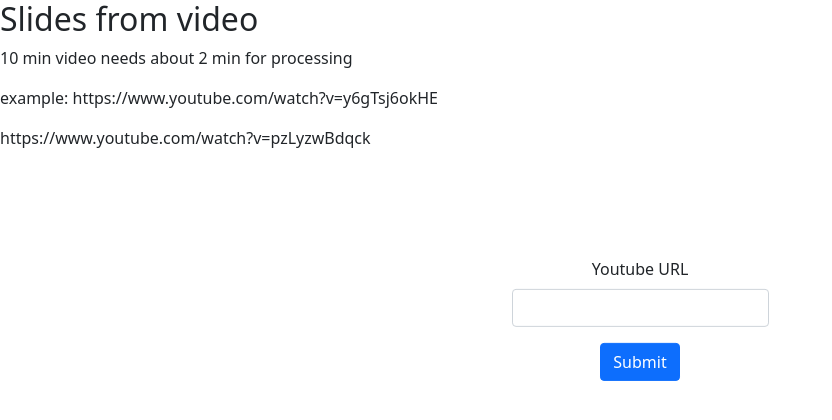
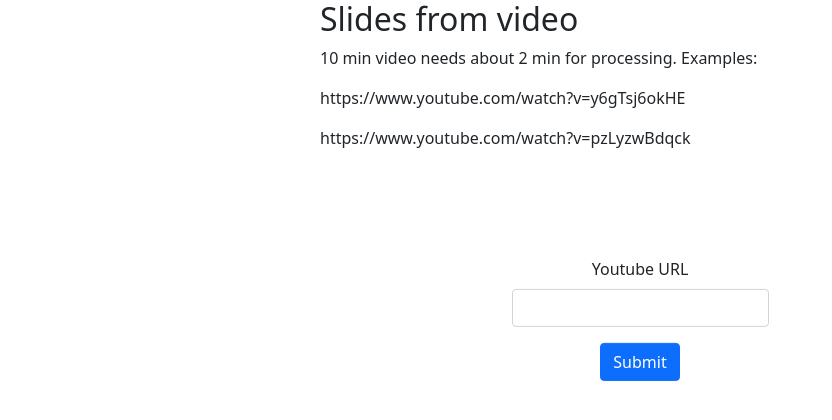
Before and after one commit to eakot/get_slides, a Flask app: page /get_slides/ in a window 1280 px wide. Shown: the top 420 px of the page, without its empty margins (0-832 px from the left). Run offline with Flask 2, Linux system fonts and the light colour scheme.

Commit message:
examples added

```diff
--- a/templates/get_slides/index.html
+++ b/templates/get_slides/index.html
@@ -2,7 +2,6 @@
 
 {% block content %}
 
-    <h2 class="title">Slides from video</h2>
 
     <style>
         .myForm {
@@ -22,6 +21,19 @@
 
         }
     </style>
+
+
+    <div class=" mx-auto  align-middle" style="width: 50%; min-width: 100px">
+
+        <h2 class="title">Slides from video</h2>
+        <p>10 min video needs about 2 min for processing. Examples: </p>
+        <p>https://www.youtube.com/watch?v=y6gTsj6okHE</p>
+        <p> https://www.youtube.com/watch?v=pzLyzwBdqck</p>
+
+        {{ error|safe }}
+    </div>
+
+
     <div class="myForm">
         <div class="form-signin d-flex justify-content-center mb-6 ">
 
@@ -34,11 +46,5 @@
 
         </div>
     </div>
-    <p>10 min video needs about 2 min for processing</p>
-    <p>example: https://www.youtube.com/watch?v=y6gTsj6okHE</p>
-    <p> https://www.youtube.com/watch?v=pzLyzwBdqck</p>
-
-    <br>
-    {{ error|safe }}
 
 {% endblock %}
```
Lines whose indentation alone changed are shown as unchanged.
